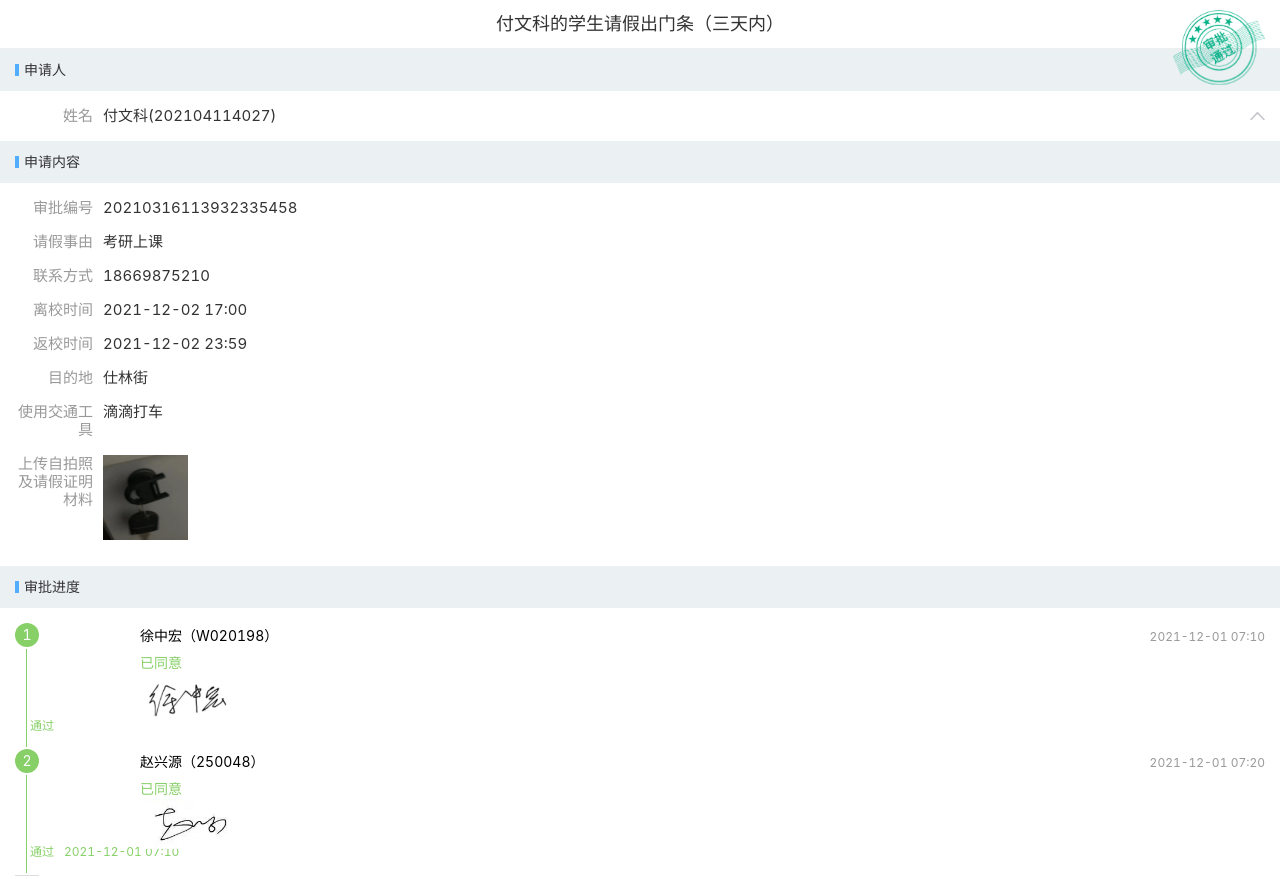
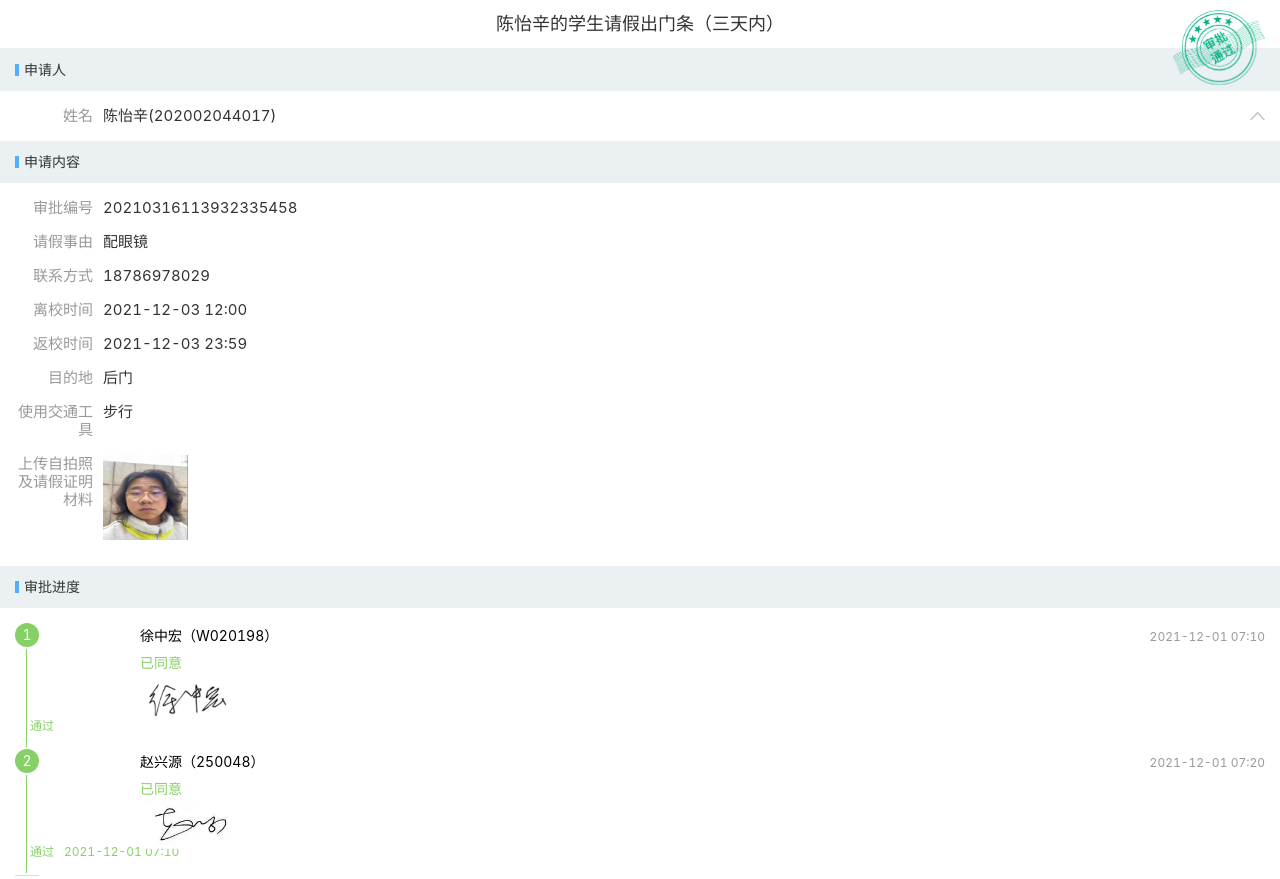
Before and after one commit to yibanjiatiao1/cyx, a plain HTML site: page index.html in a window 1280 px wide. Shown: the top 879 px of the page. Drawn offline with Linux system fonts and the light colour scheme; a script that the page names is missing.

Commit message:
Update index.html

```diff
--- a/index.html
+++ b/index.html
@@ -30,7 +30,7 @@
     <div class="hx-layout">
      <main class="hx-content">
       <div class="wfTitle___Y-ebx">
-       付文科的学生请假出门条（三天内）
+       陈怡辛的学生请假出门条（三天内）
       </div>
       <div class="hx-detail">
        <div class="hx-detail-group">
@@ -46,7 +46,7 @@
        <span class="hx-detail-item-label">姓名</span>
        <div class="hx-detail-item-field">
         <div class="am-flexbox am-flexbox-justify-start am-flexbox-align-center">
-         付文科(202104114027)
+         陈怡辛(202002044017)
         </div>
        </div>
       </div>
@@ -56,12 +56,12 @@
        <div class="hx-detail-item">
         <span class="hx-detail-item-label">学号</span>
         <div class="hx-detail-item-field">
-         202104114027        </div>
+         202002044017        </div>
        </div>
        <div class="hx-detail-item">
         <span class="hx-detail-item-label">性别</span>
         <div class="hx-detail-item-field">
-         女        </div>
+         男        </div>
        </div>
        <div class="hx-detail-item">
         <span class="hx-detail-item-label">学院</span>
@@ -76,12 +76,12 @@
        <div class="hx-detail-item">
         <span class="hx-detail-item-label">班级</span>
         <div class="hx-detail-item-field">
-         21戏教班        </div>
+         20戏教班        </div>
        </div>
        <div class="hx-detail-item">
         <span class="hx-detail-item-label">年级</span>
         <div class="hx-detail-item-field">
-         2021        </div>
+         2020        </div>
        </div>
        <div class="hx-detail-item">
         <span class="hx-detail-item-label">教育层级</span>
@@ -119,38 +119,38 @@
          <div class="hx-detail-item">
           <span class="hx-detail-item-label">请假事由</span>
           <div class="hx-detail-item-field">
-           考研上课          </div>
+           配眼镜          </div>
          </div>
          <div class="hx-detail-item">
           <span class="hx-detail-item-label">联系方式</span>
           <div class="hx-detail-item-field">
-           18669875210          </div>
+           18786978029          </div>
          </div>
          <div class="hx-detail-item">
           <span class="hx-detail-item-label">离校时间</span>
           <div class="hx-detail-item-field">
-           2021-12-02 17:00          </div>
+           2021-12-03 12:00          </div>
          </div>
          <div class="hx-detail-item">
           <span class="hx-detail-item-label">返校时间</span>
           <div class="hx-detail-item-field">
-           2021-12-02 23:59          </div>
+           2021-12-03 23:59          </div>
          </div>
          <div class="hx-detail-item">
           <span class="hx-detail-item-label">目的地</span>
           <div class="hx-detail-item-field">
-           仕林街          </div>
+           后门          </div>
          </div>
          <div class="hx-detail-item">
           <span class="hx-detail-item-label">使用交通工具</span>
           <div class="hx-detail-item-field">
-           滴滴打车          </div>
+           步行          </div>
          </div>
          <div class="hx-detail-item">
           <span class="hx-detail-item-label">上传自拍照及请假证明材料</span>
           <div class="hx-detail-item-field">
            <div class="hx-detail-image">
-            <img src="./工作流_files/111.jpg" alt="" style="margin-right: 10px; width: 84.6667px;
+            <img src="./工作流_files/cyx.jpg" alt="" style="margin-right: 10px; width: 84.6667px;
     height: 84.6667px; margin-bottom: 10px;">
            </div>
           </div>
```
